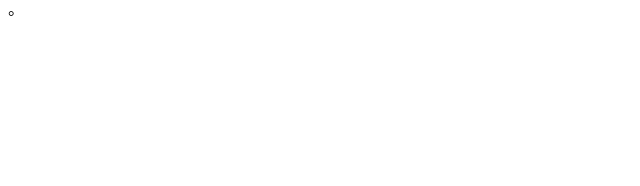
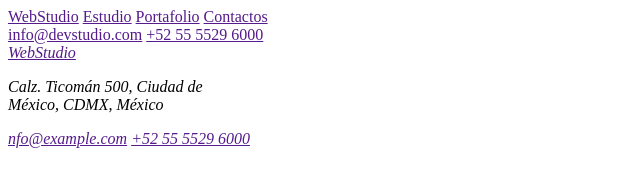
Before and after one commit to JossTorres91/goit-markup-hw-01, a plain HTML site: page images/index.html in a window 1280 px wide. Shown: the whole page, without its empty margins (0-640 px from the left). Drawn offline with Linux system fonts and the light colour scheme.

Commit message:
Commit03
Elaboración de header, footer y archivo .json

```diff
--- a/images/index.html
+++ b/images/index.html
@@ -1,4 +1,4 @@
-°<!DOCTYPE html>
+<!DOCTYPE html>
 <html lang="en">
   <head>
     <meta charset="UTF-8" />
@@ -7,8 +7,26 @@
     <title>goit-markup-hw-01</title>
   </head>
   <body>
-    <header></header>
+    <header>
+      <nav>
+        <a href="">WebStudio</a>
+        <a href="">Estudio</a>
+        <a href="">Portafolio</a>
+        <a href="">Contactos</a>
+      </nav>
+      <div>
+        <a href="">info@devstudio.com</a>
+        <a href="">+52 55 5529 6000</a>
+      </div>
+    </header>
     <main></main>
-    <footer></footer>
+    <footer>
+      <address>
+        <a href="">WebStudio</a>
+        <p>Calz. Ticomán 500, Ciudad de <br />México, CDMX, México</p>
+        <a href="">nfo@example.com</a>
+        <a href="">+52 55 5529 6000</a>
+      </address>
+    </footer>
   </body>
 </html>
```
Also changed, not shown: images/prettier.json (+12 -0 lines).
